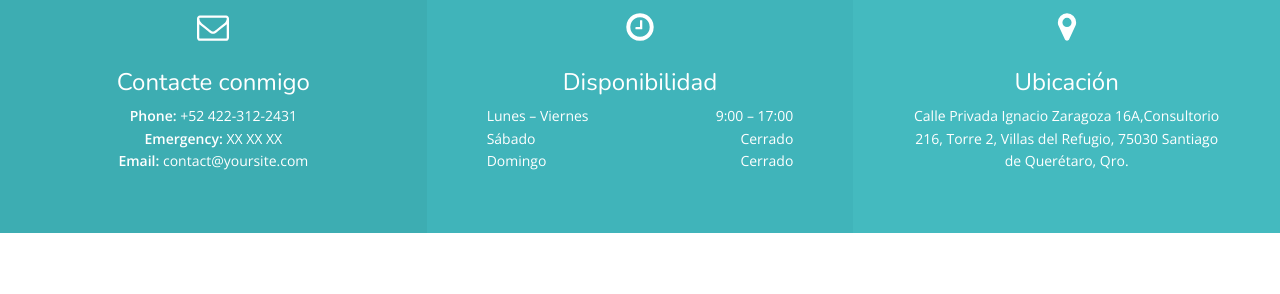
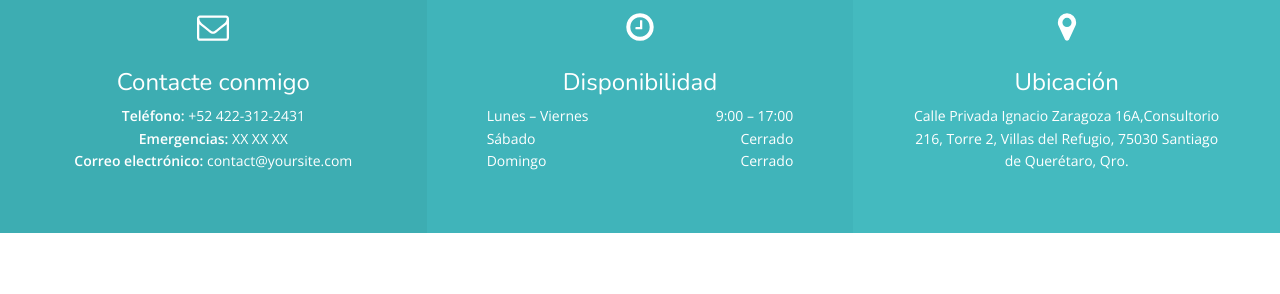
Before and after one commit to kecho05/dr, a Jekyll site: the page built from index.html, in a window 1280 px wide and 900 px high, scrolled down 441 px. Shown: the part 154-448 px from the top of the window. Built offline with Jekyll 4.4.1, drawn with Linux system fonts in a browser that asks for light colours; nearby versions of some CDN libraries.

Commit message:
Update index.html

```diff
--- a/index.html
+++ b/index.html
@@ -44,9 +44,9 @@ layout: default
         <svg class="icon icon-envelope-o"><use xlink:href="#icon-envelope-o"></use></svg>
         <h3>Contacte conmigo</h3>
         <ul>
-            {% if site.contact.phone %}<li><strong>Phone:</strong> {{ site.contact.phone }}</li>{% endif %}
-            {% if site.contact.emergency %}<li><strong>Emergency:</strong> {{ site.contact.emergency }}</li>{% endif %}
-            {% if site.contact.email %}<li><strong>Email:</strong> {{ site.contact.email }}</li>{% endif %}
+            {% if site.contact.phone %}<li><strong>Teléfono:</strong> {{ site.contact.phone }}</li>{% endif %}
+            {% if site.contact.emergency %}<li><strong>Emergencias:</strong> {{ site.contact.emergency }}</li>{% endif %}
+            {% if site.contact.email %}<li><strong>Correo electrónico:</strong> {{ site.contact.email }}</li>{% endif %}
         </ul>
     </div>
     <div class="col-sm-4">
```
